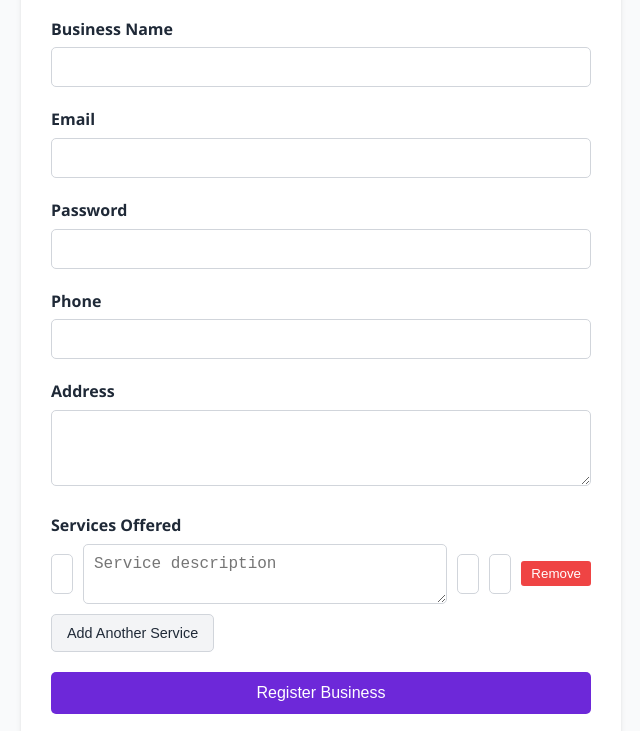
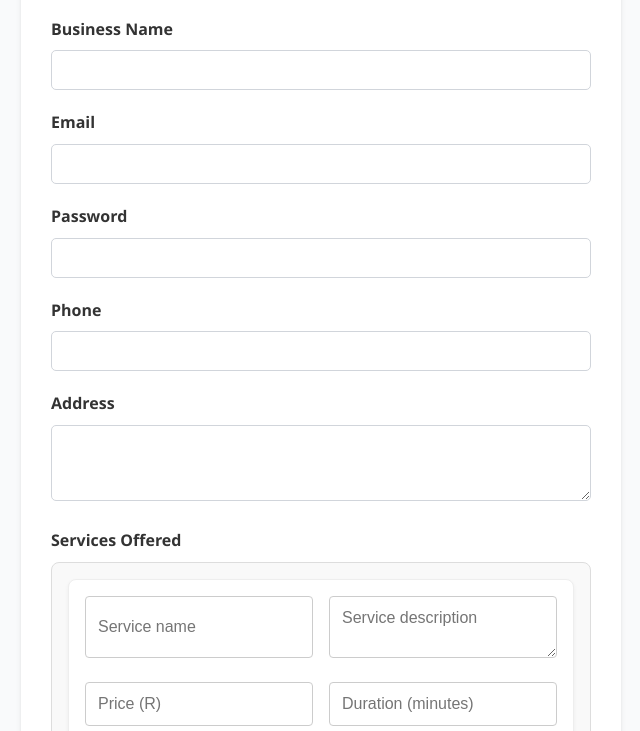
Before and after one commit to Mncedisi0101/salon-booking-system, a website: page public/index.html in a window 1280 px wide. Shown: the part 221-952 px from the top of the page, without its empty margins (319-959 px from the left). Drawn offline with Linux system fonts and the light colour scheme.

Commit message:
updating style.css

```diff
--- a/public/styles.css
+++ b/public/styles.css
@@ -121,46 +121,90 @@ input:focus, select:focus, textarea:focus {
     background-color: #e5e7eb;
 }
 
+/* Services Offered Section */
+.form-group > label {
+    display: block;
+    margin-bottom: 0.5rem;
+    font-weight: bold;
+    color: #333; /* Darker text for better readability */
+}
+
 .services-container {
-    margin-bottom: 10px;
+    margin-bottom: 1rem;
+    padding: 1rem;
+    border: 1px solid #ddd;
+    border-radius: 8px;
+    background-color: #f9f9f9;
 }
 
 .service-input {
-    display: flex;
-    gap: 10px;
-    margin-bottom: 10px;
-    align-items: center;
+    display: grid;
+    grid-template-columns: 1fr 1fr; /* Two columns layout */
+    grid-gap: 1rem;
+    padding: 1rem;
+    margin-bottom: 1rem;
+    border: 1px solid #eee;
+    border-radius: 8px;
+    background-color: #fff;
+    box-shadow: 0 2px 4px rgba(0, 0, 0, 0.05);
 }
 
-.service-input input {
-    flex: 1;
+.service-input > * { /* Style all direct children */
+    margin-bottom: 0.5rem; /* Add spacing between elements */
+}
+
+.service-input > *:last-child { /* Remove margin from last element in service-input */
+    margin-bottom: 0;
+}
+
+.service-name,
+.service-description,
+.service-price,
+.service-duration {
+    width: 100%;
+    padding: 0.75rem;
+    border: 1px solid #ccc;
+    border-radius: 4px;
+    font-size: 1rem;
+    font-family: sans-serif; /* Consistent font */
+}
+
+.service-description {
+    resize: vertical; /* Allow vertical resizing */
+    min-height: 50px;
 }
 
 .remove-service {
-    background-color: var(--error-color);
+    background-color: #e74c3c; /* Red color */
     color: white;
     border: none;
-    padding: 5px 10px;
-    border-radius: 3px;
+    padding: 0.5rem 1rem;
+    border-radius: 4px;
     cursor: pointer;
-}
-.service-input textarea {
-    width: 100%;
-    padding: 10px;
-    border: 1px solid var(--border-color);
-    border-radius: 5px;
-    font-size: 1rem;
-    resize: vertical;
-    min-height: 60px;
+    transition: background-color 0.3s ease;
+    width: auto; /* Adjust width */
+    justify-self: start; /* Align to the start of the grid cell */
 }
 
-.service-input textarea:focus {
-    outline: none;
-    border-color: var(--primary-color);
+.remove-service:hover {
+    background-color: #c0392b; /* Darker red on hover */
 }
 
-.hidden {
-    display: none;
+#addService {
+    background-color: #3498db; /* Blue color */
+    color: white;
+    border: none;
+    padding: 0.75rem 1.5rem;
+    border-radius: 4px;
+    cursor: pointer;
+    transition: background-color 0.3s ease;
+    font-size: 1rem;
+    display: block; /* Make it a block-level element */
+    margin-top: 1rem; /* Add some space above the button */
+}
+
+#addService:hover {
+    background-color: #2980b9; /* Darker blue on hover */
 }
 /* Authentication Styles */
 .auth-switch {
@@ -391,13 +435,6 @@ input:focus, select:focus, textarea:focus {
         grid-template-columns: 1fr;
     }
     .service-input {
-        display: flex;
-        flex-direction: column;
-        gap: 10px;
-    }
-
-    .service-input input,
-    .service-input textarea {
-        width: 100%;
+        grid-template-columns: 1fr; /* Stack on smaller screens */
     }
 }
```
